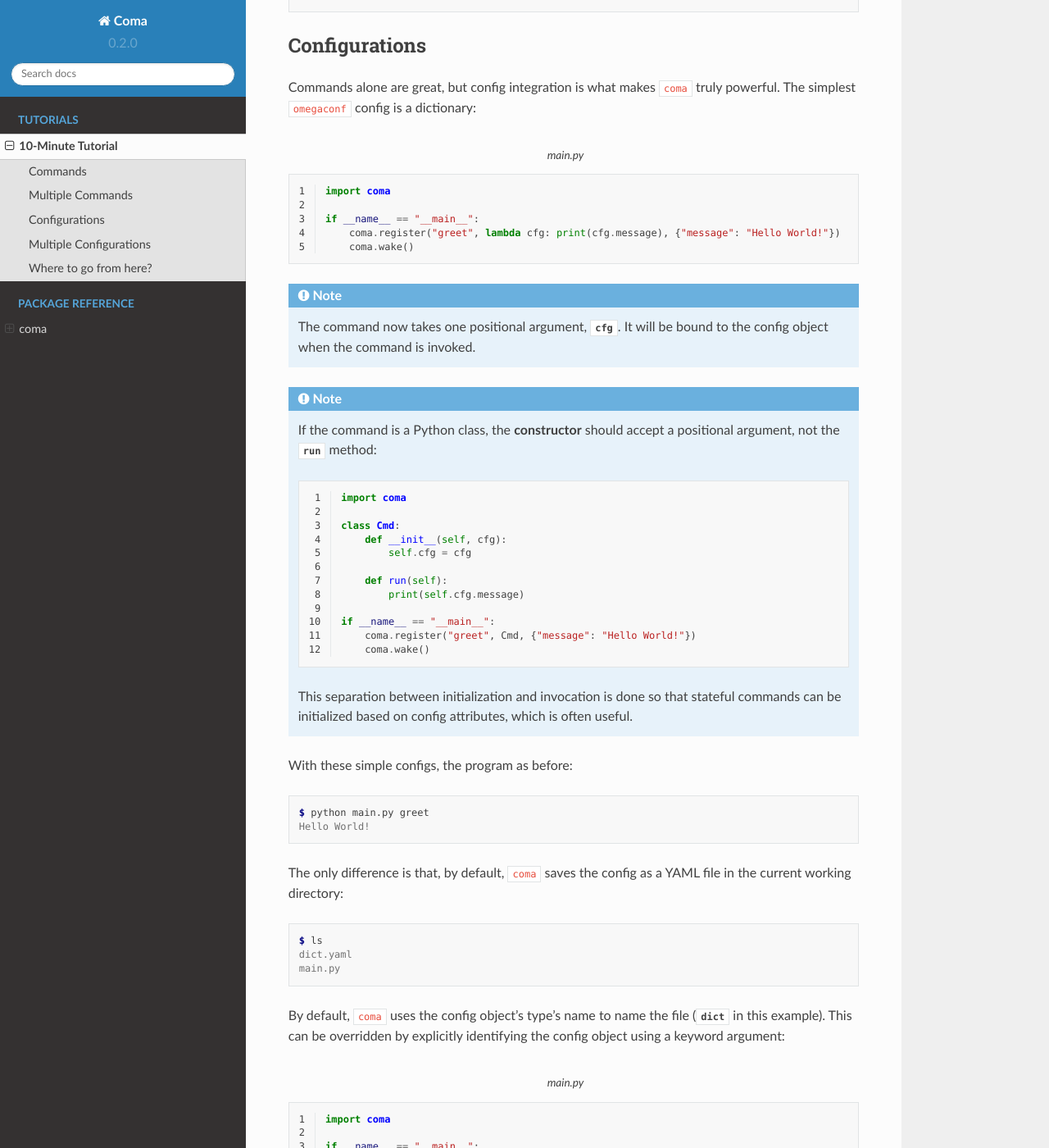
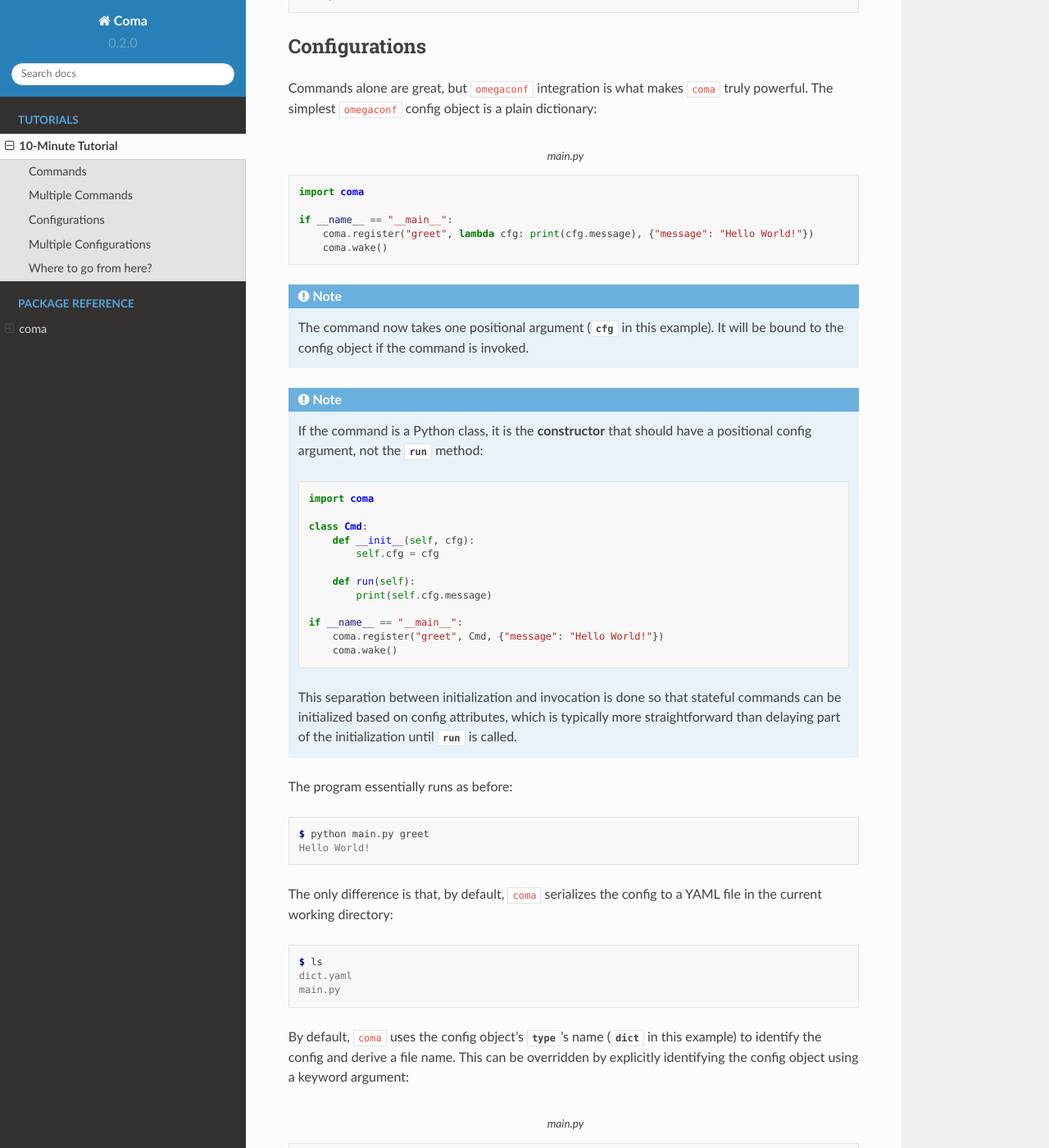
Before and after one commit to francois-rd/coma, a Sphinx documentation site: the page built from docs/source/tutorials/intro.rst, in a window 1280 px wide and 1400 px high, scrolled down 1933 px. Shown: the whole window at 82% size. Built offline with Sphinx 7.4.7 and the Read the Docs theme 2.0.0, drawn with Linux system fonts in a browser that asks for light colours; some of the changed text lies outside the part shown.

Commit message:
Cleaned up intro tutorial a bit.

```diff
--- a/docs/source/tutorials/intro.rst
+++ b/docs/source/tutorials/intro.rst
@@ -36,16 +35,15 @@
 .. note::
 
     The :func:`~coma.core.wake.wake` function should always follow the last call
-    to :func:`~coma.core.register.register`. :func:`~coma.core.wake.wake` essentially
-    tells ``coma`` "I'm done :func:`~coma.core.register.register`\ ing commands;
-    please invoke whichever one was specified on the command line." In this case,
-    :func:`~coma.core.wake.wake` saw that :obj:`greet` was specified on the command
-    line and it invoked the registered command with a matching name.
+    to :func:`~coma.core.register.register`. Calling :func:`~coma.core.wake.wake`
+    tells ``coma`` that all commands have been :func:`~coma.core.register.register`\ ed.
+    Coma will then attempt to invoke whichever one was specified on the command
+    line. In this example, :obj:`greet` was specified on the command line and so
+    the :func:`~coma.core.register.register`\ ed command with that name was invoked.
 
 In addition to anonymous functions, :obj:`command` can be any Python function:
 
 .. code-block:: python
-    :linenos:
 
     import coma
 
@@ -59,7 +57,6 @@
 or any Python class with a no-parameter :obj:`run` method:
 
 .. code-block:: python
-    :linenos:
 
     import coma
 
@@ -78,7 +75,6 @@
 Let's extend our previous example:
 
 .. code-block:: python
-    :linenos:
     :caption: main.py
 
     import coma
@@ -101,11 +97,10 @@
 Configurations
 --------------
 
-Commands alone are great, but config integration is what makes ``coma`` truly
-powerful. The simplest ``omegaconf`` config is a dictionary:
+Commands alone are great, but ``omegaconf`` integration is what makes ``coma``
+truly powerful. The simplest ``omegaconf`` config object is a plain dictionary:
 
 .. code-block:: python
-    :linenos:
     :caption: main.py
 
     import coma
@@ -116,16 +111,15 @@
 
 .. note::
 
-    The command now takes one positional argument, :obj:`cfg`. It will be bound
-    to the config object when the command is invoked.
+    The command now takes one positional argument (:obj:`cfg` in this example).
+    It will be bound to the config object if the command is invoked.
 
 .. note::
 
-    If the command is a Python class, the **constructor** should accept a positional
-    argument, not the :obj:`run` method:
+    If the command is a Python class, it is the **constructor** that should have
+    a positional config argument, not the :obj:`run` method:
 
     .. code-block:: python
-        :linenos:
 
         import coma
 
@@ -141,17 +135,19 @@
             coma.wake()
 
     This separation between initialization and invocation is done so that stateful
-    commands can be initialized based on config attributes, which is often useful.
+    commands can be initialized based on config attributes, which is typically
+    more straightforward than delaying part of the initialization until :obj:`run`
+    is called.
 
-With these simple configs, the program as before:
+The program essentially runs as before:
 
 .. code-block:: console
 
     $ python main.py greet
     Hello World!
 
-The only difference is that, by default, ``coma`` saves the config as a YAML file in the current
-working directory:
+The only difference is that, by default, ``coma`` serializes the config to a
+YAML file in the current working directory:
 
 .. code-block:: console
 
@@ -159,19 +155,21 @@
     dict.yaml
     main.py
 
-By default, ``coma`` uses the config object's type's name to name the file
-(:obj:`dict` in this example). This can be overridden by explicitly identifying
-the config object using a keyword argument:
+By default, ``coma`` uses the config object's :obj:`type`'s name (:obj:`dict` in
+this example) to identify the config and derive a file name. This can be
+overridden by explicitly identifying the config object using a keyword argument:
 
 .. code-block:: python
-    :linenos:
     :caption: main.py
 
     import coma
 
     if __name__ == "__main__":
-        coma.register("greet", lambda cfg: print(cfg.message), greet={"message": "Hello World!"})
+        coma.register("greet", lambda cfg: print(cfg.message),
+                      greet={"message": "Hello World!"})
         coma.wake()
+
+Now the config will be serialized to :obj:`greet.yaml`:
 
 .. code-block:: console
 
@@ -182,20 +180,22 @@
     greet.yaml
     main.py
 
-The config files can be used to hardcode overrides to the default config attribute values:
+Config files can be used to hardcode attribute values that override the default
+config attribute values. For example, changing :obj:`greet.yaml` to:
 
 .. code-block:: yaml
-    :linenos:
     :caption: greet.yaml
 
     message: hardcoded message
+
+leads to the following program execution:
 
 .. code-block:: console
 
     $ python main.py greet
     hardcoded message
 
-The config attributes can also be overridden on the command line using ``omegaconf``'s
+Config attribute values can also be overridden on the command line using ``omegaconf``'s
 `dot-list notation <https://omegaconf.readthedocs.io/en/2.1_branch/usage.html#from-a-dot-list>`_:
 
 .. code-block:: console
@@ -205,14 +205,14 @@
 
 .. note::
 
-    File-based configs override the defaults and command line-based configs
-    override both the file-based and the defaults.
+    Serialized configs override default configs and command line-based configs override
+    *both* serialized and default configs: :obj:`default < serialized < command line`.
 
-``omegaconf`` also supports `structured configs <https://omegaconf.readthedocs.io/en/2.1_branch/usage.html#from-structured-config>`_,
-which enables runtime validation:
+``coma`` supports any valid ``omegaconf`` config object. In particular,
+`structured configs <https://omegaconf.readthedocs.io/en/2.1_branch/usage.html#from-structured-config>`_
+are useful for enabling runtime validation:
 
 .. code-block:: python
-    :linenos:
     :caption: main.py
 
     from dataclasses import dataclass
@@ -227,6 +227,11 @@
         coma.register("greet", lambda cfg: print(cfg.message), Config)
         coma.wake()
 
+.. note::
+
+    Because :obj:`Config` has :obj:`type` name :obj:`config`, the config object
+    will be serialized to :obj:`config.yaml`.
+
 .. code-block:: console
 
     $ python main.py greet
@@ -238,7 +243,6 @@
 Commands can take an arbitrary number of configs:
 
 .. code-block:: python
-    :linenos:
     :caption: main.py
 
     from dataclasses import dataclass
@@ -259,21 +263,18 @@
 
 .. note::
 
-    The command now takes two positional arguments. Each will be bound in the
-    given order to the supplied config objects when the command is invoked.
+    In this example, the command now takes two positional arguments. Each will be bound
+    (in the given order) to the supplied config objects if the command is invoked.
 
 .. code-block:: console
 
     $ python main.py greet
     Hello World!
 
-This example is, admittedly, somewhat contrived. However, multiple configs are
-often useful in practice to separate large configurations into smaller,
-more-manageable, more-maintainable, logically-separated components. Multiple
-configs are also useful when only parts of a config are shared between commands:
+Multiple configs are often useful in practice to separate otherwise-large configs
+into smaller components, especially if some components are shared between commands:
 
 .. code-block:: python
-    :linenos:
     :caption: main.py
 
     from dataclasses import dataclass
@@ -292,6 +293,20 @@
         coma.register("greet", lambda g, r: print(g.message, r.entity), Greeting, Receiver)
         coma.register("leave", lambda r: print("Goodbye", r.entity), Receiver)
         coma.wake()
+
+.. note::
+
+    It is perfectly acceptable for both :obj:`greet` and :obj:`leave` to share
+    the :obj:`Receiver` config: Configs need to be uniquely identified per-command,
+    but not across commands. To disable this sharing (so that each command has its
+    own serialized copy of the config), use unique identifiers:
+
+    .. code-block:: python
+
+        coma.register("greet", ..., Greeting, greet_receiver=Receiver)
+        coma.register("leave", ..., leave_receiver=Receiver)
+
+We invoke both commands in turn as before:
 
 .. code-block:: console
 
```
Also changed, not shown: other parts of docs/source/tutorials/intro.rst (+3 -4 lines).
